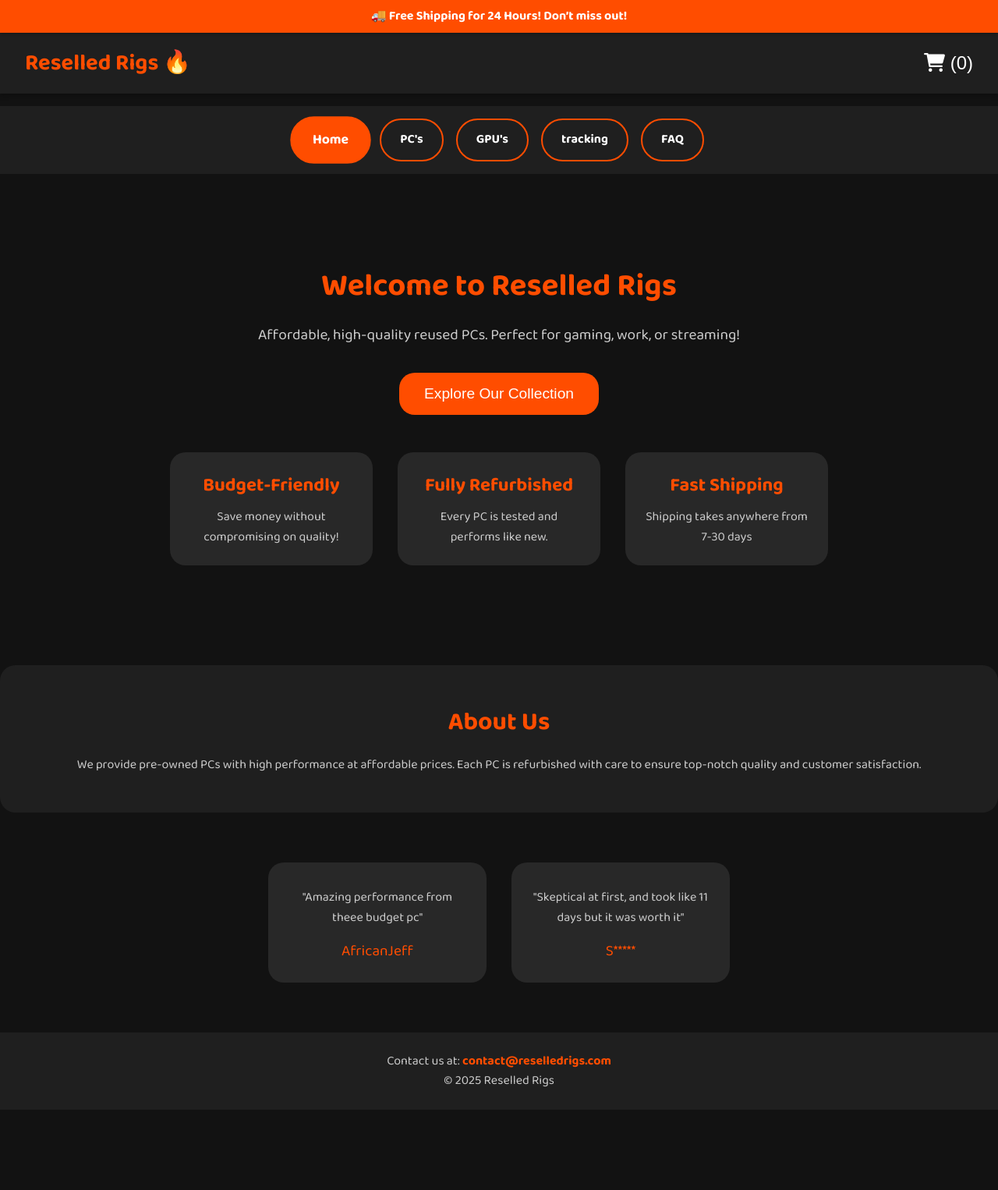
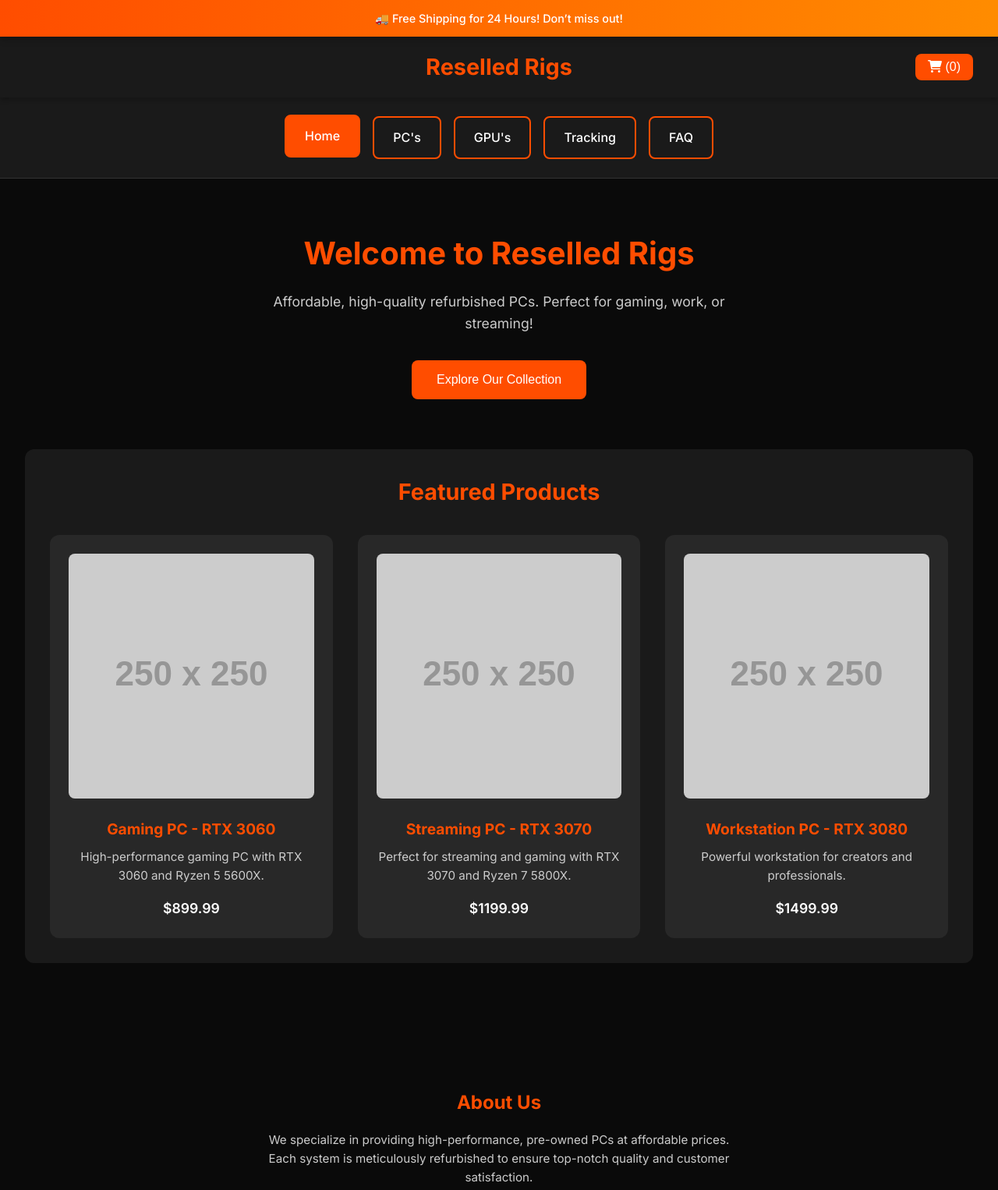
Before and after one commit to doyalikess/pcreselled, a plain HTML site: page index.html in a window 1280 px wide. Shown: the top 1526 px of the page at 78% size. Before the commit the page ends 1423 px from the top, so only its background shows below. Drawn offline with Linux system fonts and the light colour scheme; placeholder pictures from the web are drawn by us.

Commit message:
Update index.html

```diff
--- a/index.html
+++ b/index.html
@@ -3,10 +3,11 @@
 <head>
     <meta charset="UTF-8">
     <meta name="viewport" content="width=device-width, initial-scale=1.0">
-    <title>Reselled Rigs - Custom PCs</title>
-    <link href="https://fonts.googleapis.com/css2?family=Baloo+2:wght@400;700&display=swap" rel="stylesheet">
+    <title>Reselled Rigs - Premium Refurbished PCs</title>
+    <link href="https://fonts.googleapis.com/css2?family=Inter:wght@400;500;600;700&display=swap" rel="stylesheet">
     <link rel="stylesheet" href="https://cdnjs.cloudflare.com/ajax/libs/font-awesome/6.0.0/css/all.min.css">
     <style>
+        /* General Reset */
         * {
             box-sizing: border-box;
             margin: 0;
@@ -14,98 +15,145 @@
         }
 
         body {
-            font-family: 'Baloo 2', cursive;
-            background: #121212;
+            font-family: 'Inter', sans-serif;
+            background: #0a0a0a;
             color: #fff;
-            text-align: center;
             line-height: 1.6;
+            overflow-x: hidden;
         }
 
-        /* Free Shipping Banner */
+        /* Loading Screen */
+        #loading-screen {
+            position: fixed;
+            top: 0;
+            left: 0;
+            width: 100%;
+            height: 100%;
+            background: #0a0a0a;
+            display: flex;
+            justify-content: center;
+            align-items: center;
+            z-index: 9999;
+            opacity: 1;
+            transition: opacity 1s ease-in-out;
+        }
+
+        .loading-spinner {
+            border: 4px solid rgba(255, 255, 255, 0.1);
+            border-top: 4px solid #ff4d00;
+            border-radius: 50%;
+            width: 60px;
+            height: 60px;
+            animation: spin 1s linear infinite;
+        }
+
+        @keyframes spin {
+            0% { transform: rotate(0deg); }
+            100% { transform: rotate(360deg); }
+        }
+
+        /* Main Content */
+        #content {
+            display: none;
+            opacity: 0;
+            transition: opacity 1s ease-in-out;
+        }
+
+        /* Shipping Banner */
         .shipping-banner {
-            background-color: #ff4d00;
+            background: linear-gradient(90deg, #ff4d00, #ff8c00);
             color: white;
-            padding: 0.5rem 1rem;
-            font-size: 1rem;
-            font-weight: bold;
+            padding: 0.75rem 1rem;
+            font-size: 0.9rem;
+            font-weight: 500;
+            text-align: center;
             position: sticky;
             top: 0;
             z-index: 1000;
+            box-shadow: 0 2px 10px rgba(0, 0, 0, 0.3);
+        }
+
+        /* Header */
+        header {
+            background: #1a1a1a;
+            padding: 1rem 2rem;
             display: flex;
             justify-content: center;
             align-items: center;
-            box-shadow: 0 2px 4px rgba(0, 0, 0, 0.2);
-        }
-
-        .shipping-banner p {
-            margin: 0;
-        }
-
-        header {
-            background: #1f1f1f;
-            padding: 1rem 2rem;
-            display: flex;
-            justify-content: space-between;
-            align-items: center;
             box-shadow: 0 4px 6px rgba(0, 0, 0, 0.2);
+            position: relative;
         }
 
         header h1 {
             font-size: 1.8rem;
+            font-weight: 700;
             color: #ff4d00;
-            font-weight: bold;
+            text-align: center;
         }
 
         .cart-button {
-            background: none;
+            background: #ff4d00;
+            color: white;
             border: none;
-            color: white;
-            font-size: 1.5rem;
+            padding: 0.5rem 1rem;
+            border-radius: 8px;
+            font-size: 1rem;
             cursor: pointer;
+            transition: background 0.3s ease;
+            position: absolute;
+            right: 2rem;
         }
 
+        .cart-button:hover {
+            background: #ff8c00;
+        }
+
+        /* Main Tabs */
         .main-tabs {
             display: flex;
             justify-content: center;
-            margin-top: 1rem;
             gap: 1rem;
-            padding: 1rem 0;
-            background: #1f1f1f;
+            padding: 1.5rem 0;
+            background: #1a1a1a;
+            border-bottom: 1px solid #333;
         }
 
         .main-tab {
             padding: 0.8rem 1.5rem;
-            background: none;
+            background: transparent;
             border: 2px solid #ff4d00;
-            border-radius: 50px;
-            font-weight: bold;
+            border-radius: 8px;
             color: white;
+            font-weight: 500;
             cursor: pointer;
             text-decoration: none;
-            transition: all 0.3s ease-in-out;
+            transition: all 0.3s ease;
         }
 
         .main-tab:hover, .main-tab.active {
             background: #ff4d00;
             color: #fff;
-            transform: scale(1.1);
+            transform: translateY(-2px);
         }
 
+        /* Home Section */
         .home {
             padding: 4rem 2rem;
-            margin-top: 3rem;
+            text-align: center;
         }
 
         .home h1 {
             font-size: 2.5rem;
+            font-weight: 700;
             color: #ff4d00;
             margin-bottom: 1rem;
         }
 
         .home p {
-            margin-top: 1rem;
-            font-size: 1.2rem;
+            font-size: 1.1rem;
             color: #ccc;
+            max-width: 600px;
+            margin: 0 auto;
         }
 
         .explore-btn {
@@ -113,109 +161,106 @@
             padding: 1rem 2rem;
             background: #ff4d00;
             color: white;
-            font-size: 1.2rem;
+            font-size: 1rem;
+            font-weight: 500;
             border: none;
-            border-radius: 20px;
+            border-radius: 8px;
             cursor: pointer;
-            transition: transform 0.2s ease-in-out;
+            transition: transform 0.3s ease, background 0.3s ease;
         }
 
         .explore-btn:hover {
-            transform: scale(1.1);
+            background: #ff8c00;
+            transform: translateY(-2px);
         }
 
-        .home-features {
-            margin-top: 3rem;
-            display: flex;
-            justify-content: center;
-            flex-wrap: wrap;
-            gap: 2rem;
+        /* Featured Products Section */
+        .featured-products {
+            margin-top: 4rem;
+            padding: 2rem;
+            background: #1a1a1a;
+            border-radius: 12px;
+            text-align: center;
         }
 
-        .feature-card {
-            width: 260px;
-            padding: 1.5rem;
-            background: #282828;
-            border-radius: 20px;
-            transition: transform 0.2s ease-in-out, box-shadow 0.3s ease-in-out;
+        .featured-products h2 {
+            font-size: 1.8rem;
+            font-weight: 700;
+            color: #ff4d00;
+            margin-bottom: 2rem;
         }
 
-        .feature-card:hover {
-            transform: scale(1.05);
-            box-shadow: 0 6px 12px rgba(0, 0, 0, 0.3);
+        .product-grid {
+            display: grid;
+            grid-template-columns: repeat(auto-fit, minmax(250px, 1fr));
+            gap: 2rem;
+            justify-items: center;
         }
 
-        .feature-card h3 {
-            font-size: 1.5rem;
-            color: #ff4d00;
+        .product-card {
+            background: #282828;
+            padding: 1.5rem;
+            border-radius: 12px;
+            width: 100%;
+            text-align: center;
+            transition: transform 0.3s ease, box-shadow 0.3s ease;
         }
 
-        .feature-card p {
-            margin-top: 0.5rem;
-            font-size: 1rem;
+        .product-card:hover {
+            transform: translateY(-5px);
+            box-shadow: 0 8px 16px rgba(0, 0, 0, 0.3);
+        }
+
+        .product-card img {
+            width: 100%;
+            border-radius: 8px;
+            margin-bottom: 1rem;
+        }
+
+        .product-card h3 {
+            font-size: 1.2rem;
+            color: #ff4d00;
+            margin-bottom: 0.5rem;
+        }
+
+        .product-card p {
+            font-size: 0.95rem;
             color: #ccc;
         }
 
+        .product-card .price {
+            font-size: 1.1rem;
+            font-weight: 600;
+            color: #fff;
+            margin-top: 1rem;
+        }
+
+        /* About Us Section */
         .about-us {
-            background: #1f1f1f;
-            padding: 3rem 2rem;
-            color: #fff;
             margin-top: 4rem;
-            border-radius: 20px;
+            padding: 2rem;
             text-align: center;
         }
 
         .about-us h2 {
-            font-size: 2rem;
+            font-size: 1.5rem;
+            font-weight: 700;
             color: #ff4d00;
             margin-bottom: 1rem;
         }
 
         .about-us p {
-            font-size: 1rem;
+            font-size: 0.95rem;
             color: #ccc;
-            line-height: 1.6;
+            max-width: 600px;
+            margin: 0 auto;
         }
 
-        .reviews {
-            margin-top: 4rem;
-            padding: 0 2rem;
-            display: flex;
-            flex-wrap: wrap;
-            justify-content: center;
-            gap: 2rem;
-        }
-
-        .review-card {
-            width: 280px;
-            padding: 1.5rem;
-            background: #282828;
-            border-radius: 20px;
-            text-align: center;
-            transition: transform 0.2s ease-in-out, box-shadow 0.3s ease-in-out;
-        }
-
-        .review-card:hover {
-            transform: scale(1.05);
-            box-shadow: 0 6px 12px rgba(0, 0, 0, 0.3);
-        }
-
-        .reviewer-name {
-            font-size: 1.2rem;
-            color: #ff4d00;
-            margin-top: 1rem;
-        }
-
-        .review-text {
-            font-size: 1rem;
-            color: #ccc;
-            margin-top: 0.5rem;
-        }
-
+        /* Footer */
         footer {
             margin-top: 4rem;
-            background: #1f1f1f;
-            padding: 1.5rem;
+            background: #1a1a1a;
+            padding: 2rem;
             text-align: center;
             color: #ccc;
         }
@@ -223,128 +268,147 @@
         footer a {
             color: #ff4d00;
             text-decoration: none;
-            font-weight: bold;
+            font-weight: 500;
+            transition: color 0.3s ease;
         }
 
         footer a:hover {
-            text-decoration: underline;
+            color: #ff8c00;
         }
 
+        /* Responsive Design */
         @media (max-width: 768px) {
+            header h1 {
+                font-size: 1.5rem;
+            }
+
+            .cart-button {
+                right: 1rem;
+                padding: 0.5rem;
+            }
+
+            .main-tab {
+                padding: 0.6rem 1rem;
+            }
+
             .home h1 {
                 font-size: 2rem;
             }
 
-            .feature-card {
-                width: 90%;
+            .featured-products h2 {
+                font-size: 1.5rem;
             }
 
-            .review-card {
-                width: 90%;
-            }
-
-            .main-tab {
-                padding: 0.6rem 1.2rem;
+            .product-grid {
+                grid-template-columns: 1fr;
             }
         }
     </style>
 </head>
 <body>
+    <!-- Loading Screen -->
+    <div id="loading-screen">
+        <div class="loading-spinner"></div>
+    </div>
+
+    <!-- Main Content -->
+    <div id="content">
+        <!-- Shipping Banner -->
         <div class="shipping-banner">
             <p>🚚 Free Shipping for 24 Hours! Don’t miss out!</p>
         </div>
 
+        <!-- Header -->
         <header>
-        <h1>Reselled Rigs 🔥</h1>
+            <h1>Reselled Rigs</h1>
             <button class="cart-button" onclick="toggleCart()">
                 <i class="fas fa-shopping-cart"></i> (<span id="cartCount">0</span>)
             </button>
         </header>
 
+        <!-- Main Tabs -->
         <div class="main-tabs">
             <a href="index.html" class="main-tab active">Home</a>
             <a href="store.html" class="main-tab">PC's</a>
             <a href="GPU.html" class="main-tab">GPU's</a>
-        <a href="tracking.html" class="main-tab">tracking</a>
+            <a href="tracking.html" class="main-tab">Tracking</a>
             <a href="faq.html" class="main-tab">FAQ</a>
         </div>
 
+        <!-- Home Section -->
         <div class="home">
             <h1>Welcome to Reselled Rigs</h1>
-        <p>Affordable, high-quality reused PCs. Perfect for gaming, work, or streaming!</p>
+            <p>Affordable, high-quality refurbished PCs. Perfect for gaming, work, or streaming!</p>
             <button class="explore-btn" onclick="window.location.href='store.html'">Explore Our Collection</button>
 
-        <div class="home-features">
-            <div class="feature-card">
-                <h3>Budget-Friendly</h3>
-                <p>Save money without compromising on quality!</p>
+            <!-- Featured Products -->
+            <div class="featured-products">
+                <h2>Featured Products</h2>
+                <div class="product-grid">
+                    <div class="product-card">
+                        <img src="https://via.placeholder.com/250" alt="Product 1">
+                        <h3>Gaming PC - RTX 3060</h3>
+                        <p>High-performance gaming PC with RTX 3060 and Ryzen 5 5600X.</p>
+                        <p class="price">$899.99</p>
                     </div>
-            <div class="feature-card">
-                <h3>Fully Refurbished</h3>
-                <p>Every PC is tested and performs like new.</p>
+                    <div class="product-card">
+                        <img src="https://via.placeholder.com/250" alt="Product 2">
+                        <h3>Streaming PC - RTX 3070</h3>
+                        <p>Perfect for streaming and gaming with RTX 3070 and Ryzen 7 5800X.</p>
+                        <p class="price">$1199.99</p>
                     </div>
-            <div class="feature-card">
-                <h3>Fast Shipping</h3>
-                <p>Shipping takes anywhere from 7-30 days</p>
+                    <div class="product-card">
+                        <img src="https://via.placeholder.com/250" alt="Product 3">
+                        <h3>Workstation PC - RTX 3080</h3>
+                        <p>Powerful workstation for creators and professionals.</p>
+                        <p class="price">$1499.99</p>
+                    </div>
                 </div>
             </div>
         </div>
 
+        <!-- About Us Section -->
         <div class="about-us">
             <h2>About Us</h2>
-        <p>We provide pre-owned PCs with high performance at affordable prices. Each PC is refurbished with care to ensure top-notch quality and customer satisfaction.</p>
+            <p>We specialize in providing high-performance, pre-owned PCs at affordable prices. Each system is meticulously refurbished to ensure top-notch quality and customer satisfaction.</p>
         </div>
 
-    <div class="reviews">
-        <div class="review-card">
-            <p class="review-text">"Amazing performance from theee budget pc"</p>
-            <p class="reviewer-name">AfricanJeff</p>
-        </div>
-
-        <div class="review-card">
-            <p class="review-text">"Skeptical at first, and took like 11 days but it was worth it"</p>
-            <p class="reviewer-name">S*****</p>
-        </div>
-    </div>
-
+        <!-- Footer -->
         <footer>
             <p>Contact us at: <a href="mailto:contact@reselledrigs.com">contact@reselledrigs.com</a></p>
-        <p>&copy; 2025 Reselled Rigs</p>
+            <p>&copy; 2025 Reselled Rigs. All rights reserved.</p>
         </footer>
-
-    <!-- Cart Modal -->
-    <div id="cartModal" style="display: none;">
-        <div id="cartItems"></div>
-        <button onclick="closeCart()">Close</button>
     </div>
 
     <script>
-        // Initialize the cart when the page loads
+        // Show content after 3 seconds and hide loading screen
+        setTimeout(function() {
+            document.getElementById('loading-screen').style.opacity = '0';
+            document.getElementById('content').style.display = 'block';
+            document.getElementById('content').style.opacity = '1';
+
+            setTimeout(function() {
+                document.getElementById('loading-screen').style.display = 'none';
+            }, 1000);
+        }, 3000);
+
+        // Initialize cart
         window.onload = function() {
             initializeCart();
         };
 
-        // Function to initialize the cart from localStorage
         function initializeCart() {
             const cart = JSON.parse(localStorage.getItem('cart')) || [];
             updateCartCount(cart.length);
         }
 
-        // Function to update the cart count on the button
         function updateCartCount(count) {
             document.getElementById('cartCount').innerText = count;
         }
 
-        // Toggle the cart modal
         function toggleCart() {
             const modal = document.getElementById('cartModal');
-            modal.style.display = modal.style.display === 'block' ? 'none' : 'block';
-        }
-
-        // Close the cart modal
-        function closeCart() {
-            const modal = document.getElementById('cartModal');
-            modal.style.display = 'none';
+            modal.style.display = modal.style.display === 'flex' ? 'none' : 'flex';
         }
     </script>
 </body>
```
Lines whose indentation alone changed are shown as unchanged.
